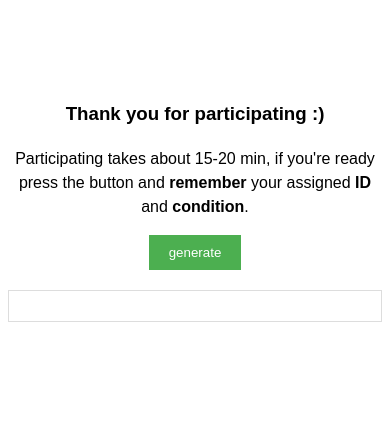
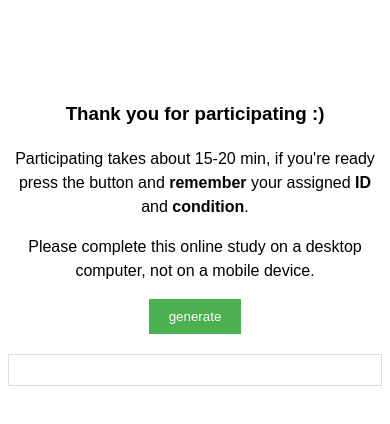
Before and after one commit to FrankHelp/FrankHelp.github.io, a plain HTML site: page index.html in a window 390 px wide. Drawn offline with Linux system fonts and the light colour scheme.

Commit message:
mobile warning

```diff
--- a/index.html
+++ b/index.html
@@ -30,6 +30,7 @@
     <div>
         <h3>Thank you for participating :)</h3>
         <p>Participating takes about 15-20 min, if you're ready press the button and <strong>remember</strong> your assigned <strong>ID</strong> and <strong>condition</strong>.</p>
+        <p>Please complete this online study on a desktop computer, not on a mobile device.</p>
         <button id="generate">generate</button>
         <div id="output"></div>
     </div>
```
